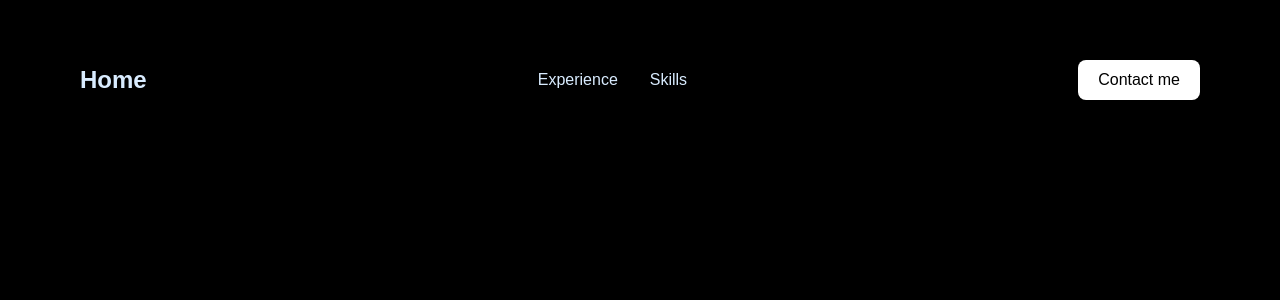
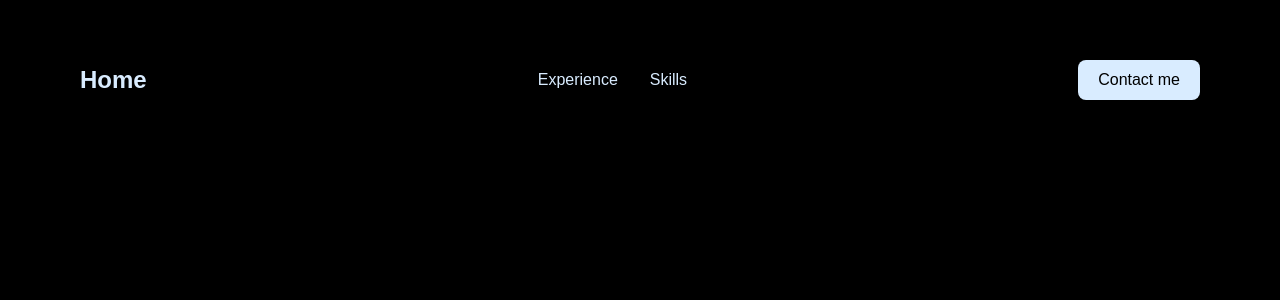
Before and after one commit to StatusSin/basic-threejs-portfolio-v2, a React (Vite) app: page / in a window 1280 px wide. Shown: the top 300 px of the page. Built offline with nearby package versions, Linux system fonts and the light colour scheme; a web font is replaced by a local one.

Commit message:
Update index.css

```diff
--- a/src/index.css
+++ b/src/index.css
@@ -145,7 +145,7 @@ section {
             @apply flex;
 
             .inner {
-                @apply px-5 py-2 rounded-lg bg-white text-black group-hover:bg-black-50 transition-colors duration-300;
+                @apply px-5 py-2 rounded-lg bg-white-50 text-black group-hover:bg-black-50 transition-colors duration-300;
 
                 span {
                     @apply group-hover:text-white transition-colors duration-300;
```
